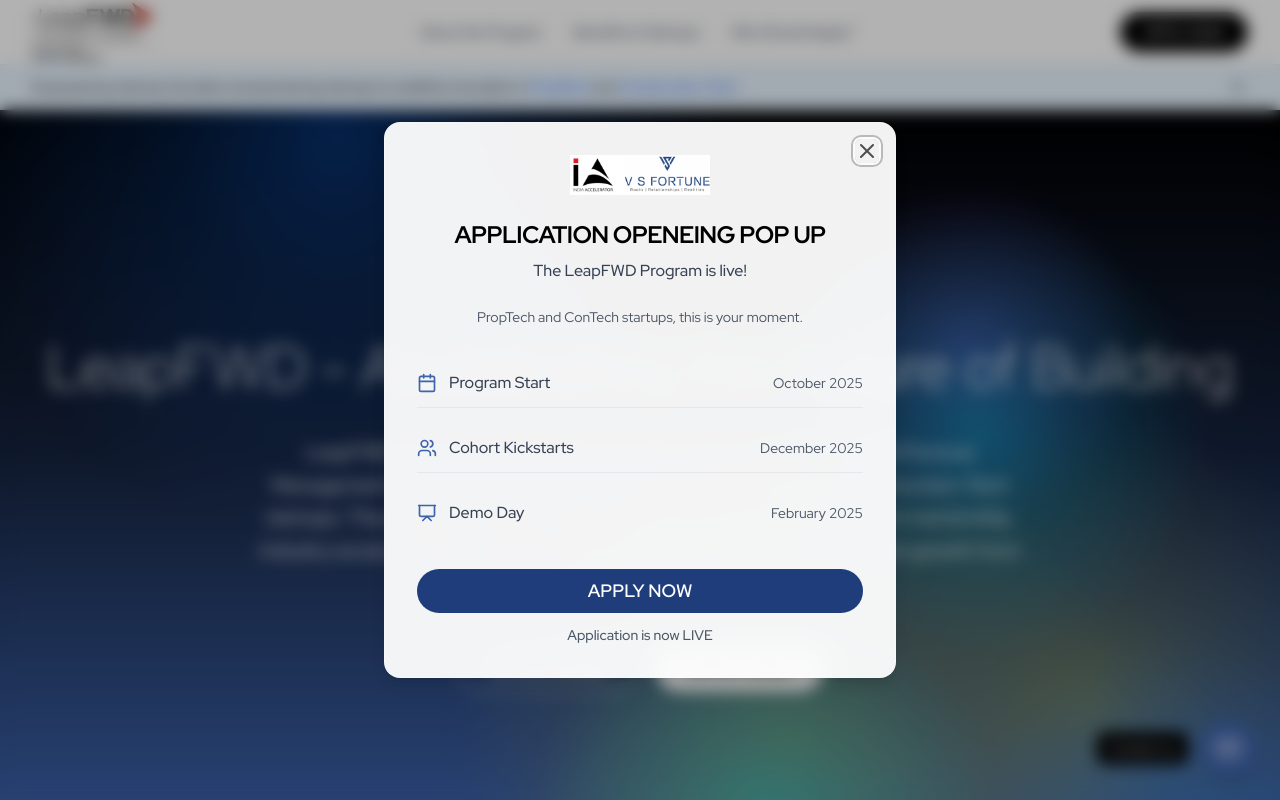
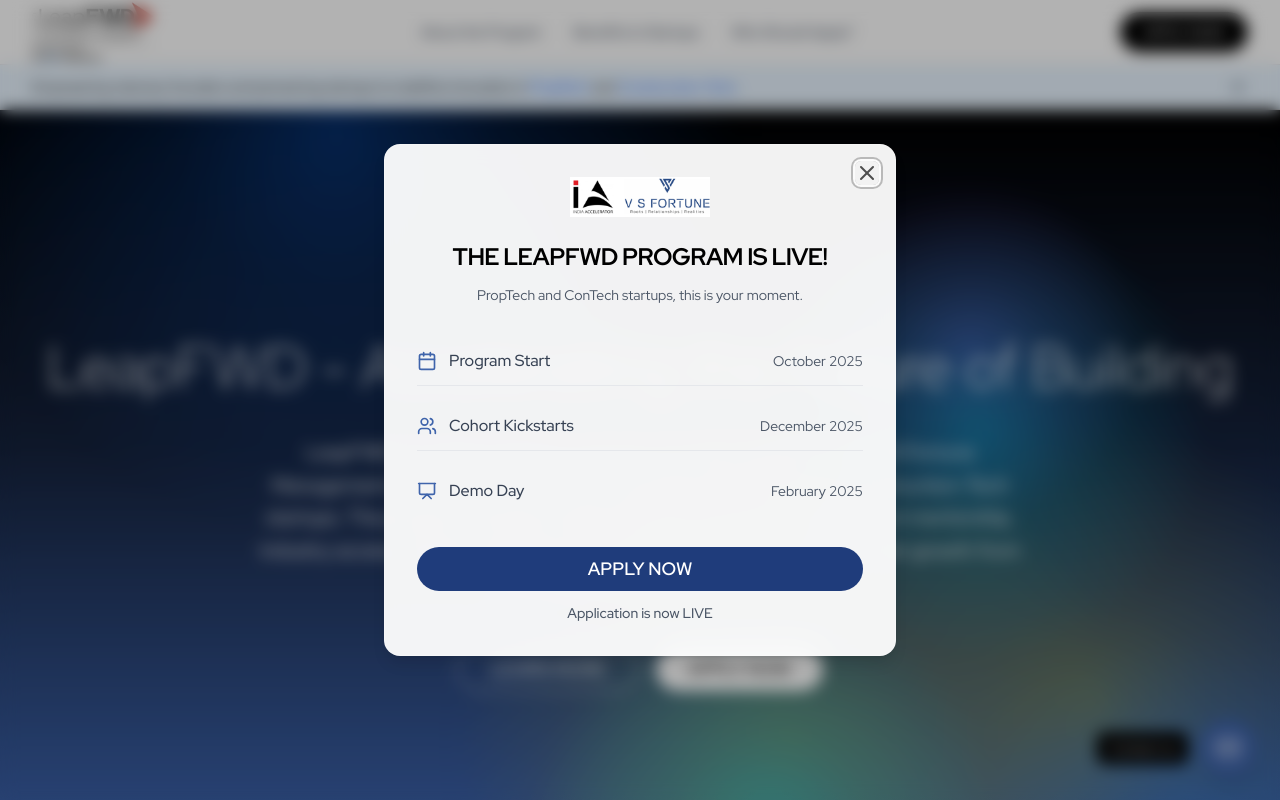
Before and after one commit to india-accelerator/leapfwd-website, a Next.js app: page / in a window 1280 px wide. Shown: the top 800 px of the page. Built offline with nearby package versions, Linux system fonts and the light colour scheme.

Commit message:
Update LeapFWD application popup content
Revised the popup heading to announce the LeapFWD Program is live, removed redundant subheading, and improved timeline and button markup for clarity. Enhanced overall structure and readability of the application popup component.

```diff
--- a/src/components/application-popup.js
+++ b/src/components/application-popup.js
@@ -1,15 +1,17 @@
 "use client";
 
 import { useState, useEffect } from "react";
-import { Rocket, Calendar, Users, Presentation, ArrowRight } from "lucide-react";
+import {
+  Rocket,
+  Calendar,
+  Users,
+  Presentation,
+  ArrowRight,
+} from "lucide-react";
 import Image from "next/image";
 import Link from "next/link";
 import { Button } from "@/components/ui/button";
-import {
-  Dialog,
-  DialogContent,
-  DialogTitle,
-} from "@/components/ui/dialog";
+import { Dialog, DialogContent, DialogTitle } from "@/components/ui/dialog";
 
 export function ApplicationPopup() {
   const [isOpen, setIsOpen] = useState(false);
@@ -40,14 +42,10 @@
           </div>
 
           {/* Heading */}
-            <DialogTitle className="text-2xl sm:text-2xl font-bold text-center text-black mb-2 uppercase">
-              APPLICATION OPENEING POP UP
+          <DialogTitle className="text-2xl sm:text-2xl font-bold text-center text-black mb-3 uppercase">
+            The LeapFWD Program is live!
           </DialogTitle>
 
-            {/* Subheading */}
-            <p className="text-center text-gray-700 mb-6 font-medium">
-              The LeapFWD Program is live!
-            </p>
           <p className="text-center text-gray-600 mb-8 text-sm">
             PropTech and ConTech startups, this is your moment.
           </p>
@@ -76,7 +74,9 @@
             <div className="flex items-center justify-between py-3 border-b border-gray-200">
               <div className="flex items-center gap-3">
                 <Users className="h-5 w-5 text-[#3F64AB]" />
-                  <span className="text-gray-700 font-medium">Cohort Kickstarts</span>
+                <span className="text-gray-700 font-medium">
+                  Cohort Kickstarts
+                </span>
               </div>
               <span className="text-gray-600 text-sm">December 2025</span>
             </div>
@@ -102,7 +102,11 @@
             className="w-full bg-[#1F3C7B] text-white py-3 rounded-full hover:bg-[#2d5199] transition-colors duration-200 font-semibold text-lg mb-3"
             onClick={() => setIsOpen(false)}
           >
-              <Link href="https://indiaaccelerator.co/leapfwd-program/apply/" target="_blank" rel="noopener noreferrer">
+            <Link
+              href="https://indiaaccelerator.co/leapfwd-program/apply/"
+              target="_blank"
+              rel="noopener noreferrer"
+            >
               APPLY NOW
             </Link>
           </Button>
```
Lines whose indentation alone changed are shown as unchanged.
